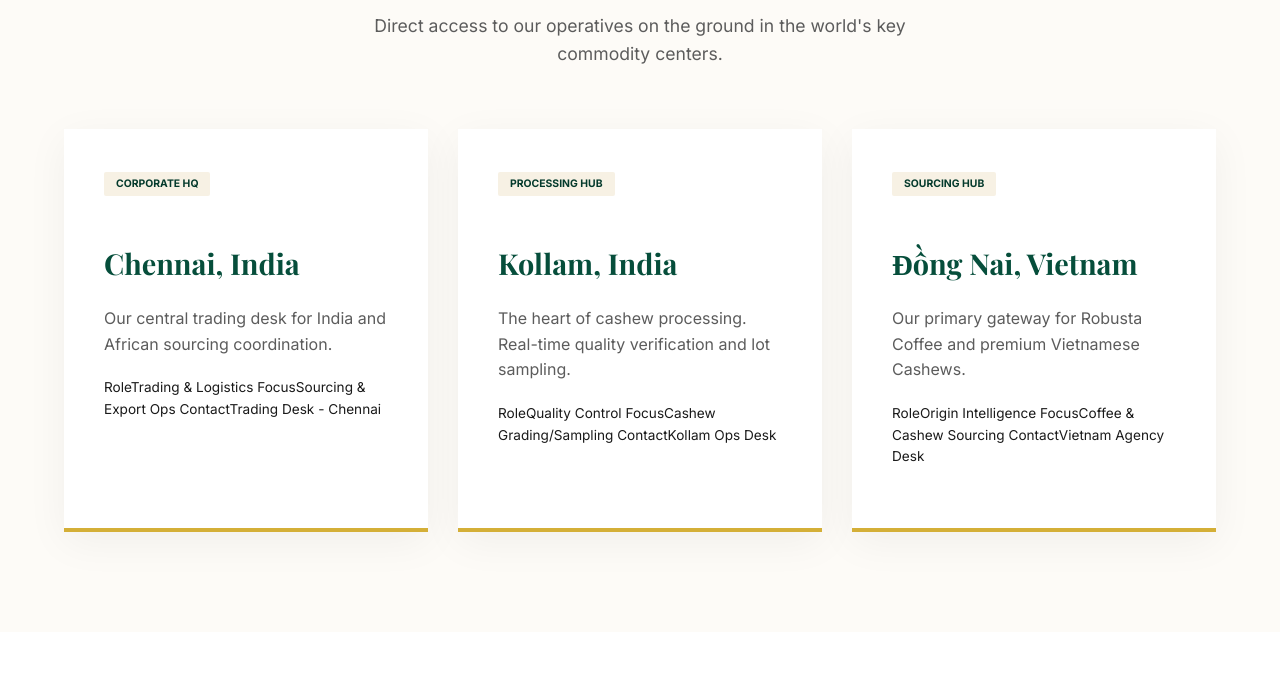
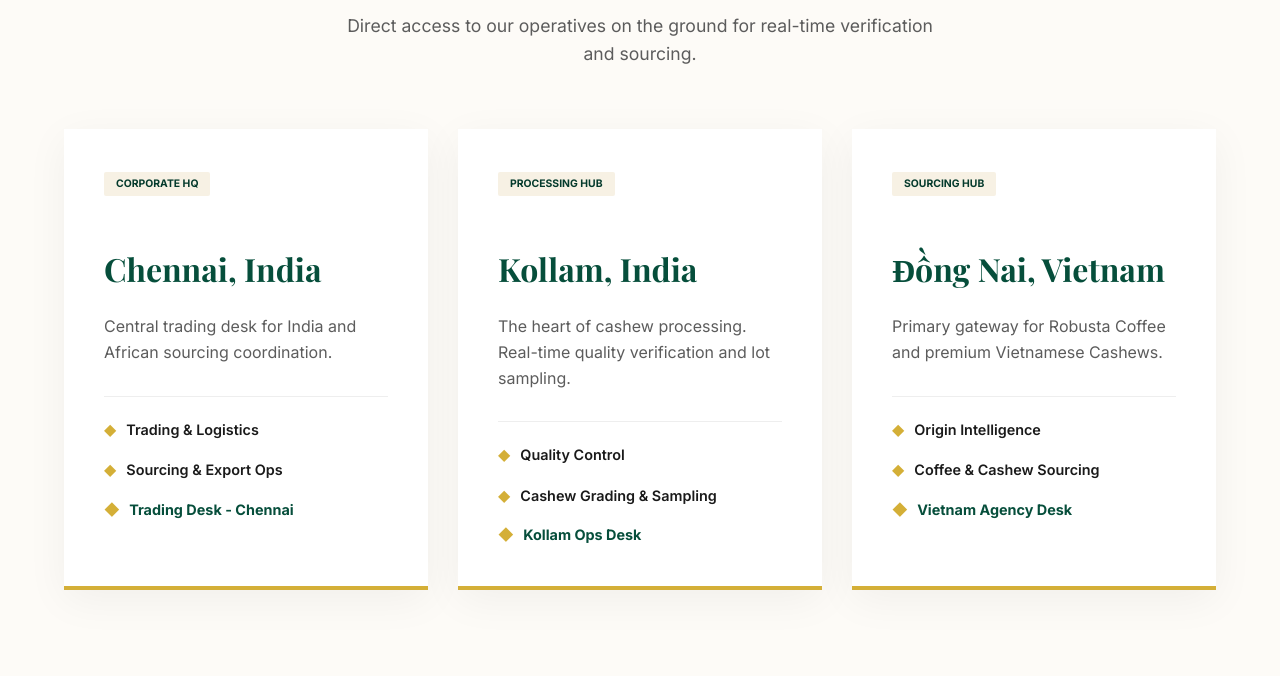
Before and after one commit to anuprasad474/prasadcashew.com, a plain HTML site: page contact.html in a window 1280 px wide. Shown: the part 724-1400 px from the top of the page. Drawn offline with nearby package versions, Linux system fonts and the light colour scheme; a web font is replaced by a local one.

Commit message:
Update contact.html

```diff
--- a/contact.html
+++ b/contact.html
@@ -25,7 +25,7 @@
     <section class="hero" style="height: 50vh; background: linear-gradient(rgba(6, 78, 59, 0.9), rgba(10, 31, 24, 0.95)), url('https://images.unsplash.com/photo-1497366754035-658b4392779//q=80&w=1920');">
         <div class="hero-content">
             <h1 style="font-size: 3rem;">Global Presence. <span style="color: var(--gold);">Local Intelligence.</span></h1>
-            <p>Connect with our trading desks across the primary sourcing hubs of Asia.</p>
+            <p>Strategic trading desks positioned in the world's primary commodity centers.</p>
         </div>
     </section>
 
@@ -33,43 +33,73 @@
     <section class="section-padding">
         <div class="section-header reveal">
             <h2>Our Strategic Hubs</h2>
-            <p>Direct access to our operatives on the ground in the world's key commodity centers.</p>
+            <p>Direct access to our operatives on the ground for real-time verification and sourcing.</p>
         </div>
 
         <div class="bento-grid">
             <!-- CHENNAI HUB -->
             <div class="product-card reveal">
                 <div class="origin-chip">Corporate HQ</div>
-                <h3>Chennai, India</h3>
-                <p style="margin-bottom: 20px; color: var(--text-muted);">Our central trading desk for India and African sourcing coordination.</p>
-                <div class="spec-table">
-                    <tr><th>Role</th><td>Trading & Logistics</td></tr>
-                    <tr><th>Focus</th><td>Sourcing & Export Ops</td></tr>
-                    <tr><th>Contact</th><td>Trading Desk - Chennai</td></tr>
+                <h3 style="font-size: 2rem;">Chennai, India</h3>
+                <p style="margin-bottom: 30px; color: var(--text-muted);">Central trading desk for India and African sourcing coordination.</p>
+
+                <div style="border-top: 1px solid #eee; padding-top: 20px;">
+                    <div style="display: flex; align-items: center; margin-bottom: 15px;">
+                        <span style="color: var(--gold); margin-right: 10px;">◆</span>
+                        <span style="font-weight: 600; font-size: 0.9rem;">Trading & Logistics</span>
+                    </div>
+                    <div style="display: flex; align-items: center; margin-bottom: 15px;">
+                        <span style="color: var(--gold); margin-right: 10px;">◆</span>
+                        <span style="font-weight: 600; font-size: 0.9rem;">Sourcing & Export Ops</span>
+                    </div>
+                    <div style="display: flex; align-items: center; color: var(--emerald); font-weight: 700; font-size: 0.9rem;">
+                        <span style="color: var(--gold); margin-right: 10px;">◆</span>
+                        <span>Trading Desk - Chennai</span>
+                    </div>
                 </div>
             </div>
 
             <!-- KOLLAM HUB -->
             <div class="product-card reveal">
                 <div class="origin-chip">Processing Hub</div>
-                <h3>Kollam, India</h3>
-                <p style="margin-bottom: 20px; color: var(--text-muted);">The heart of cashew processing. Real-time quality verification and lot sampling.</p>
-                <div class="spec-table">
-                    <tr><th>Role</th><td>Quality Control</td></tr>
-                    <tr><th>Focus</th><td>Cashew Grading/Sampling</td></tr>
-                    <tr><th>Contact</th><td>Kollam Ops Desk</td></tr>
+<h3 style="font-size: 2rem;">Kollam, India</h3>
+                <p style="margin-bottom: 30px; color: var(--text-muted);">The heart of cashew processing. Real-time quality verification and lot sampling.</p>
+
+                <div style="border-top: 1px solid #eee; padding-top: 20px;">
+                    <div style="display: flex; align-items: center; margin-bottom: 15px;">
+                        <span style="color: var(--gold); margin-right: 10px;">◆</span>
+                        <span style="font-weight: 600; font-size: 0.9rem;">Quality Control</span>
+                    </div>
+                    <div style="display: flex; align-items: center; margin-bottom: 15px;">
+                        <span style="color: var(--gold); margin-right: 10px;">◆</span>
+                        <span style="font-weight: 600; font-size: 0.9rem;">Cashew Grading & Sampling</span>
+                    </div>
+                    <div style="display: flex; align-items: center; color: var(--emerald); font-weight: 700; font-size: 0.9rem;">
+                        <span style="color: var(--gold); margin-right: 10px;">◆</span>
+                        <span>Kollam Ops Desk</span>
+                    </div>
                 </div>
             </div>
 
             <!-- VIETNAM HUB -->
             <div class="product-card reveal">
                 <div class="origin-chip">Sourcing Hub</div>
-                <h3>Đồng Nai, Vietnam</h3>
-                <p style="margin-bottom: 20px; color: var(--text-muted);">Our primary gateway for Robusta Coffee and premium Vietnamese Cashews.</p>
-                <div class="spec-table">
-                    <tr><th>Role</th><td>Origin Intelligence</td></tr>
-                    <tr><th>Focus</th><td>Coffee & Cashew Sourcing</td></tr>
-                    <tr><th>Contact</th><td>Vietnam Agency Desk</td></tr>
+                <h3 style="font-size: 2rem;">Đồng Nai, Vietnam</h3>
+                <p style="margin-bottom: 30px; color: var(--text-muted);">Primary gateway for Robusta Coffee and premium Vietnamese Cashews.</p>
+
+                <div style="border-top: 1px solid #eee; padding-top: 20px;">
+                    <div style="display: flex; align-items: center; margin-bottom: 15px;">
+                        <span style="color: var(--gold); margin-right: 10px;">◆</span>
+                        <span style="font-weight: 600; font-size: 0.9rem;">Origin Intelligence</span>
+                    </div>
+                    <div style="display: flex; align-items: center; margin-bottom: 15px;">
+                        <span style="color: var(--gold); margin-right: 10px;">◆</span>
+                        <span style="font-weight: 600; font-size: 0.9rem;">Coffee & Cashew Sourcing</span>
+                    </div>
+                    <div style="display: flex; align-items: center; color: var(--emerald); font-weight: 700; font-size: 0.9rem;">
+                        <span style="color: var(--gold); margin-right: 10px;">◆</span>
+                        <span>Vietnam Agency Desk</span>
+                    </div>
                 </div>
             </div>
         </div>
@@ -79,19 +109,21 @@
     <section class="section-padding" style="background-color: var(--white);">
         <div class="section-header reveal">
             <h2>Our Brand Ecosystem</h2>
-            <p>We operate multiple specialized brands to serve different market segments with precision.</p>
+            <p>Operating specialized identities to serve diverse institutional requirements.</p>
         </div>
 
         <div class="pillars">
             <div class="pillar-item reveal" style="text-align: center;">
                 <h3 style="font-size: 1.2rem;">allnutts.com</h3>
+                <p>Global Institutional Sourcing</p>
             </div>
-<div class="pillar-item reveal" style="text-align: center;">
+            <div class="pillar-item reveal" style="text-align: center;">
                 <h3 style="font-size: 1.2rem;">prasadcashew.com</h3>
                 <p>Premium Cashew Specialization</p>
             </div>
             <div class="pillar-item reveal" style="text-align: center;">
                 <h3 style="font-size: 1.2rem;">essarindustries.in</h3>
+                <p>Industrial Agri-Commodities</p>
             </div>
         </div>
     </section>
@@ -101,7 +133,7 @@
         <div class="quote-container reveal">
             <div class="section-header">
                 <h2 style="color: var(--gold);">Direct Trading Inquiry</h2>
-                <p style="color: white; opacity: 0.8;">Submit your technical specifications for a targeted institutional offer.</p>
+<p style="color: white; opacity: 0.8;">Submit your technical specifications for a targeted institutional offer.</p>
             </div>
 
             <form class="quote-grid">
```
